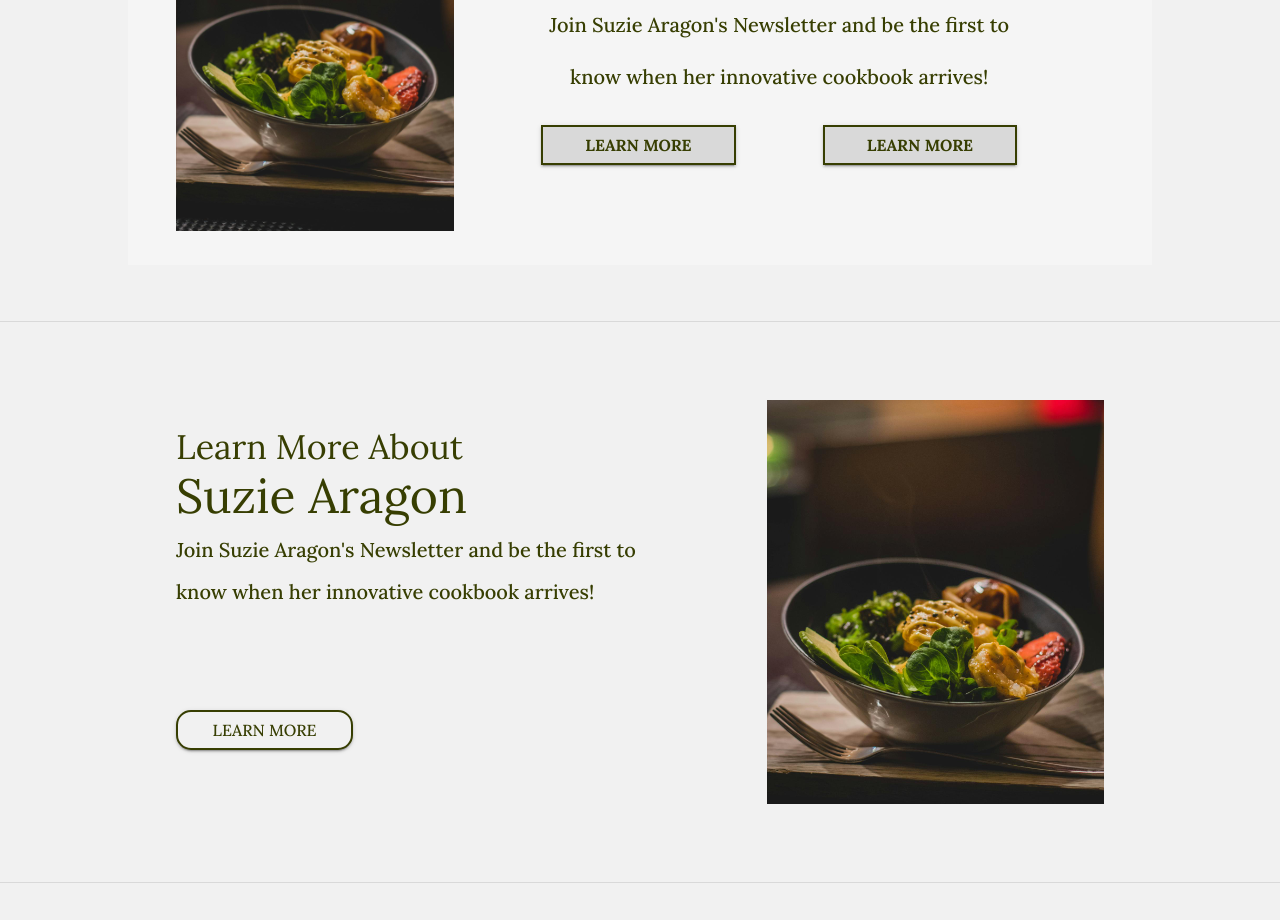
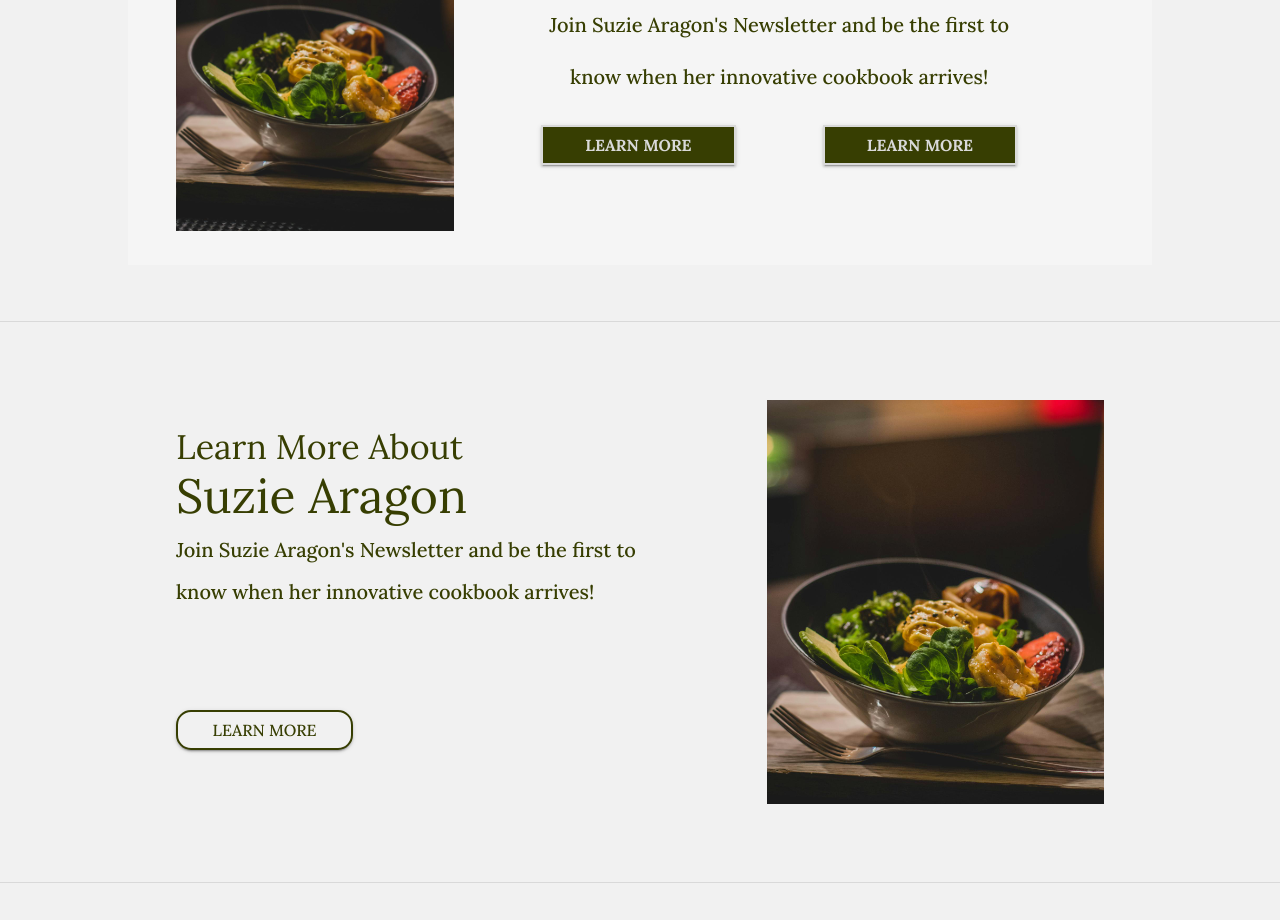
Before and after one commit to jamesdev4you/slim-and-savory, a React (Create React App) app: page / in a window 1280 px wide. Shown: the part 960-1880 px from the top of the page. Built offline with nearby package versions, Linux system fonts and the light colour scheme; some icons are missing.

Commit message:
home button

```diff
--- a/src/PageComponents/Home/homeCookbook.js
+++ b/src/PageComponents/Home/homeCookbook.js
@@ -79,12 +79,12 @@ const HomeCookbook = () => {
                 height: "40px",
                 fontSize: { xl: "1em", md: "1em" },
                 borderRadius: "0px",
-                backgroundColor: "#d9d9d9",
-                color: "#373e02", // Dark Green text
-                border: "2px solid #373e02", // Dark Green border
+                backgroundColor: "#373e02",
+                color: "#d9d9d9", // Dark Green text
+                border: "2px solid #d9d9d9", // Dark Green border
                 fontWeight: "bold",
                 "&:hover": {
-                  backgroundColor: "#F0F0F0", // Optional: subtle hover effect
+                  backgroundColor: "#d9d9d9", // Optional: subtle hover effect
                 },
               }}
             >
@@ -97,9 +97,9 @@ const HomeCookbook = () => {
                 height: "40px",
                 fontSize: { xl: "1em", md: "1em" },
                 borderRadius: "0px",
-                backgroundColor: "#d9d9d9",
-                color: "#373e02", // Dark Green text
-                border: "2px solid #373e02", // Dark Green border
+                backgroundColor: "#373e02",
+                color: "#d9d9d9", // Dark Green text
+                border: "2px solid #d9d9d9", // Dark Green border
                 fontWeight: "bold",
                 "&:hover": {
                   backgroundColor: "#d9d9d9", // Optional: subtle hover effect
```
